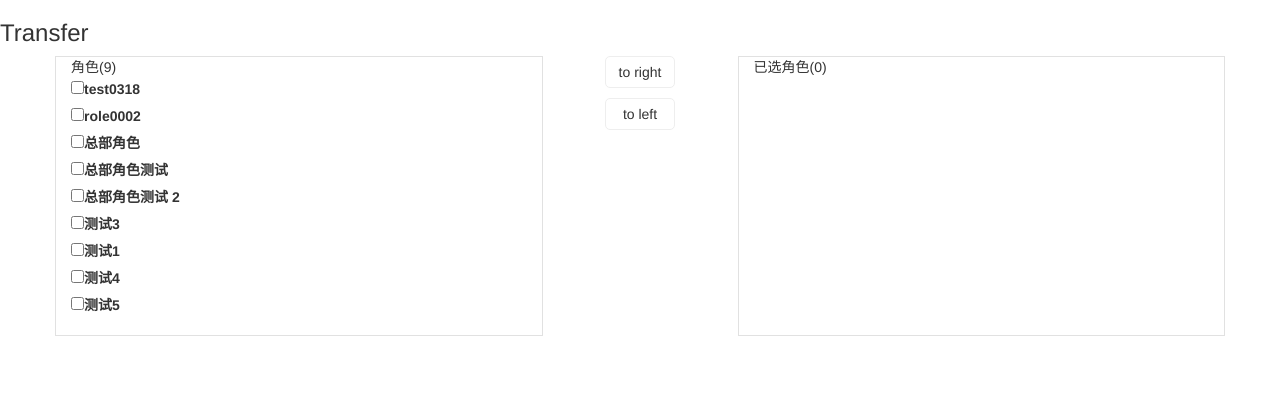
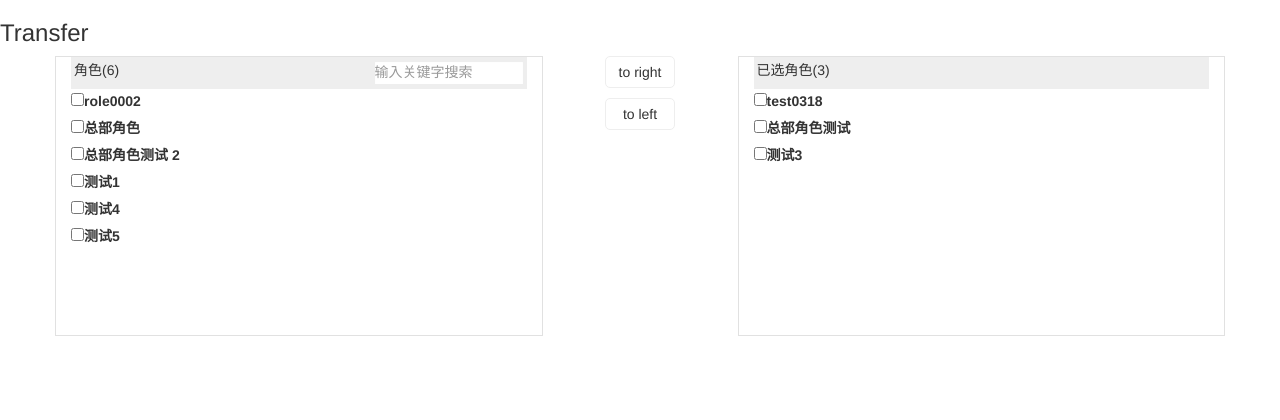
Before and after one commit to zhuangrong2025/springboot, a Spring Boot app: page /Transfer.html in a window 1280 px wide. Shown: the top 420 px of the page. Run offline with Spring Boot 4, Linux system fonts and the light colour scheme; some libraries are stand-ins or nearby versions.

Commit message:
searchData, this.value

```diff
--- a/eframe-component/src/main/resources/static/Transfer.html
+++ b/eframe-component/src/main/resources/static/Transfer.html
@@ -15,12 +15,13 @@
 <script id="seajsnode" src="./sea-modules/sea.js"></script>
 <script id="seajsnode" src="./sea-modules/seajs-helper.js"></script>
 <script>
-  seajs.use(['./component/transfer/Transfer', 'jquery','./component/transfer/data.json'], function(Transfer, $, data) {
+  seajs.use(['./component/transfer/Transfer', 'jquery','./component/transfer/data.json','./component/transfer/value.json'], function(Transfer, $, data, value) {
     // console.log(data)
     var transfer = new Transfer({
       el: "#role_transfer",
       key: "role_id",
       text: "{role_name}",
+      value: value,
       title: ['角色','已选角色']
     })
     transfer.render()
--- a/eframe-component/src/main/resources/static/component/transfer/Transfer.js
+++ b/eframe-component/src/main/resources/static/component/transfer/Transfer.js
@@ -16,6 +16,9 @@ tpl +=          '<div class="esys-transfer-hd">';
 tpl +=            '<span class="esys-transfer-label">';
 tpl +=              '{left_title}<em>(0)</em>';
 tpl +=            '</span>';
+tpl +=            '<span class="pull-right">';
+tpl +=              '<input type="text" class="form-control search-input-btn" placeholder="输入关键字搜索">';
+tpl +=            '</span>';
 tpl +=          '</div>';
 tpl +=          '<div class="esys-transfer-bd">';
 tpl +=          '</div>';
@@ -28,7 +31,7 @@ tpl +=       '</div>';
     tpl +=  '<div class="col-xs-5">'
     tpl +=    '<div class="esys-transfer">';
 tpl +=          '<div class="esys-transfer-hd">';
-tpl +=            '<span class="esys-transfer-label">';
+tpl +=            '<span class="pull-left esys-transfer-label">';
 tpl +=              '{right_title}<em>(0)</em>';
 tpl +=            '</span>';
 tpl +=          '</div>';
@@ -56,13 +59,12 @@ tpl +=       '</div>';
         this.el = $(options.el)
         this.key = options.key
         this.text = options.text
+        this.value = options.value  // 初始传入已选的数据[{}]
         this.title = options.title
-        // title default
+        // title默认值 判断非数组或小于2个元素
         if(!_.isArray(this.title) || this.title.length < 2){
           this.title = ['数据','已选数据']
         }
-
-
       },
       // render
       render: function(){
@@ -89,8 +91,25 @@ tpl +=       '</div>';
     // 加载所有数据，根据this.value预加载已选中的
     Transfer.prototype.load = function(data){
       var _this = this
-
-      this.leftBox.load(data)
+      // 如果传入value，已选的数据
+      if(this.value){
+        var selections = [],
+            key = this.key,
+            dataMap = _.indexBy(data, key)
+        _.each(this.value, function(v){
+          selections.push(dataMap[v[key]])
+        })
+        // 将selections在映射到dataMap,
+        dataMap = _.indexBy(selections, key)
+        var list = _.filter(data, function(item){
+          return !dataMap[item[key]]
+        })
+        this.leftBox.load(list)
+        this.rightBox.load(selections)
+      }else{
+        this.leftBox.load(data)
+        this.rightBox.load([])
+      }
     }
     // 向右移动
     Transfer.prototype._moveToRight = function(){
@@ -106,6 +125,11 @@ tpl +=       '</div>';
       this.rightBox.remove(selections)
       this.leftBox.add(selections)
     }
+    // 搜索过滤
+    Transfer.prototype._searchData = function(text){
+      var _this = this
+      this.leftBox.filter(text)
+    }
 
     // 绑定事件
     Transfer.prototype._bindEvents = function(){
@@ -118,6 +142,19 @@ tpl +=       '</div>';
       this.el.find(".esys-transfer-move-left").on("click", function(){
         _this._moveToLeft()
       })
+
+      // 搜索框输入事件
+      var timeoutId = null
+      function searchItem(){
+        if(timeoutId){
+          clearTimeout(timeoutId)
+        }
+        var  text = $(this).val()
+        timeoutId = setTimeout(function(){
+          _this._searchData(text)
+        },500)
+      }
+      this.el.find(".search-input-btn").on("input", searchItem)  // searchItem中的this为input
     }
 
 
@@ -210,6 +247,21 @@ tpl +=       '</div>';
         },this)
         this._refreshCounter()
       },
+      // filter 过滤选项
+      filter: function(keyword){
+        var hideData = [],
+            key = this.key
+        if(!_.isEmpty(keyword)){
+          var hideData = _.filter(this.data, function(item){
+                var text = this._getRenderText(item)
+                return text.indexOf(keyword) == -1 // 返回与关键字不匹配的数据，然后将这些数据隐藏
+              }, this)
+        }
+        this.el.find(".form_checkbox.hide").removeClass("hide")
+        _.each(hideData, function(n){  //将与关键字不匹配的项隐藏
+          this.el.find('.form_checkbox:not(.pre-remove) input[value='+ n[key] +']').parents(".form_checkbox").addClass("hide")
+        }, this)
+      },
 
       // 选中的项
       getSelections: function(){
--- /dev/null
+++ b/eframe-component/src/main/resources/static/component/transfer/value.json
@@ -0,0 +1,17 @@
+[{
+  role_name: "test0318",
+  dep_id: 1000,
+  role_id: 96,
+  dep_name: "总部"
+},   {
+  role_name: "总部角色测试",
+  dep_id: 1000,
+  role_id: 42,
+  dep_name: "总部"
+}, {
+  role_name: "测试3",
+  note: "测试3",
+  dep_id: 1000,
+  role_id: 107,
+  dep_name: "总部"
+}]
--- a/eframe-component/src/main/resources/static/stylesheets/demo.css
+++ b/eframe-component/src/main/resources/static/stylesheets/demo.css
@@ -172,3 +172,20 @@ em, h3 {
 .hide{
   display: none;
 }
+.search-input-btn{
+  height: 25px !important;
+  line-height: 25px !important;
+  border: 1px solid  #eee !important;
+  border-radius: 0 !important;
+  padding: 0 !important;
+  margin: 0 !important;
+  width: 150px !important;
+  font-size: 12px;
+
+}
+.esys-transfer-hd{
+  display: block;
+  background-color: #eee;
+  padding: 3px;
+  height: 32px;
+}
```
